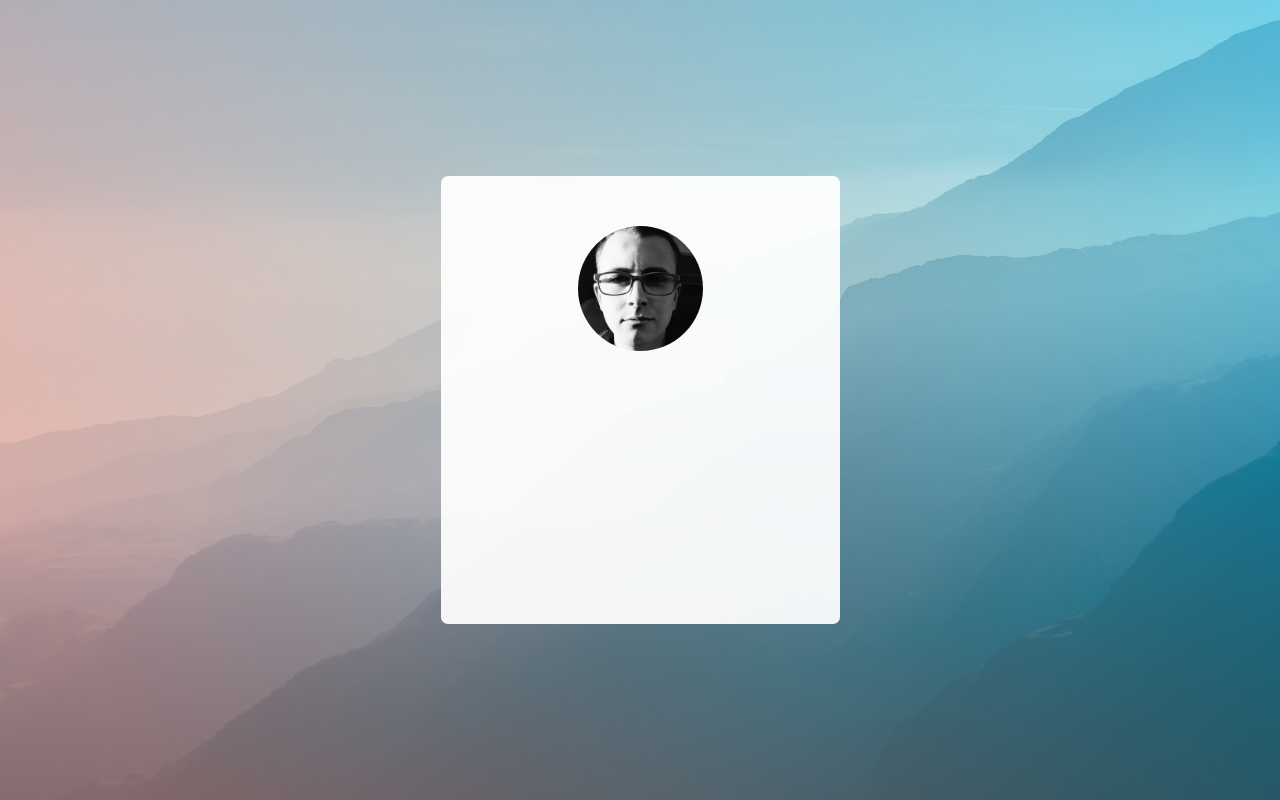
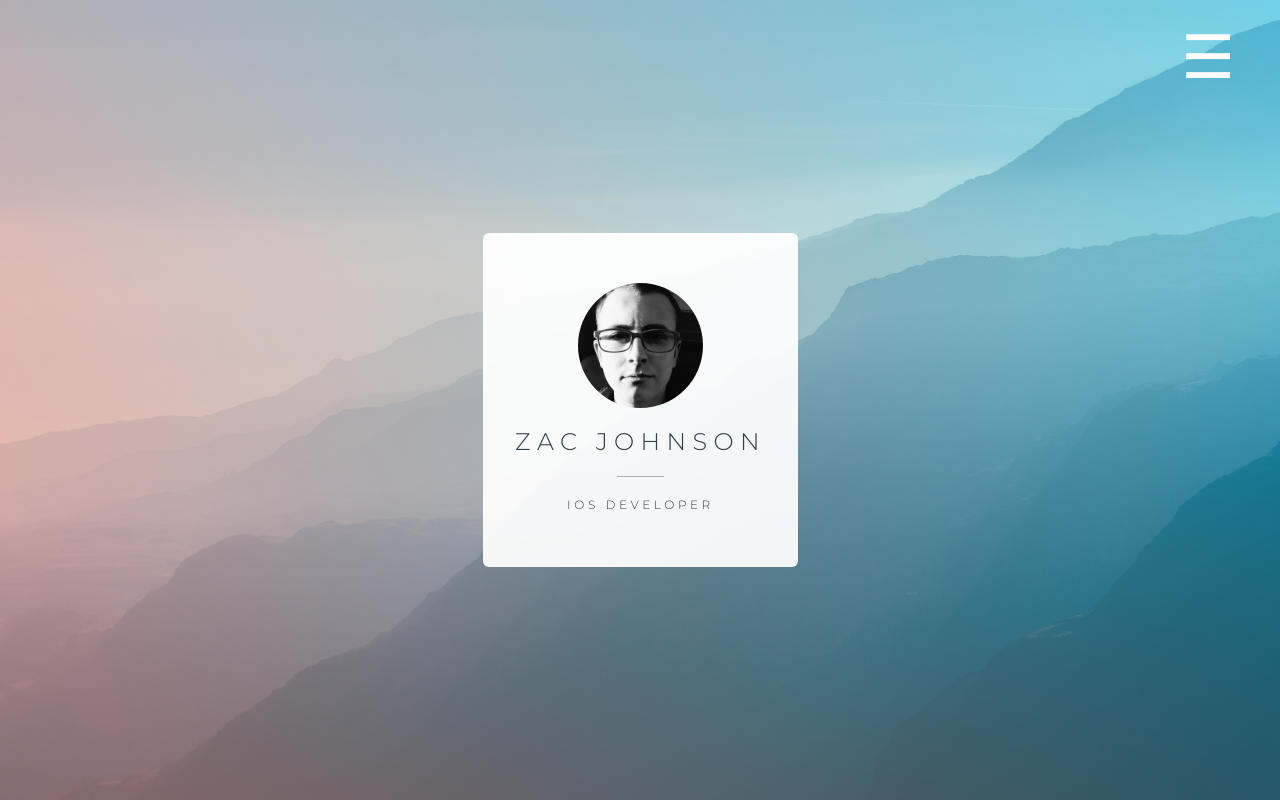
Before and after one commit to zcjhnsn/zjdotxyz, a plain HTML site: page index.html in a window 1280 px wide. Drawn offline with Linux system fonts and the light colour scheme.

Commit message:
Added dropdown menu functionality. Working on CSS for flexbox alignment in the center. Really dislike this. Added .htaccess file.

```diff
--- a/index.html
+++ b/index.html
@@ -5,14 +5,40 @@
         <title>Zac Johnson</title>
         <link rel="stylesheet" type="text/css" href="style.css">
         <link href="https://fonts.googleapis.com/css?family=Montserrat:200,300" rel="stylesheet">
+
     </head>
 
     <body>
+        <div class="menu" onclick="openNav()">&#9776;</div>
         <div class="flex-container">
             <div class="box">
                 <div class="flex-item" id="circle"></div>
+		<div class="name">Zac Johnson</div>
+                <hr>
+                <div class="buffer"></div>
+                <div class="what-am-i">iOS Developer</div>
             </div>
         </div>
+        <div id="myNav" class="overlay">
+            <a href="javascript:void(0)" class="closebtn" onclick="closeNav()">&times;</a>
+            <div class="overlay-content">
+                <a href="#">About</a>
+                <a href="#">Services</a>
+                <a href="#">Clients</a>
+                <a href="#">Contact</a>
+            </div>
+        </div>
+
+
+    <script>
+function openNav() {
+    document.getElementById("myNav").style.height = "100%";
+}
+
+function closeNav() {
+    document.getElementById("myNav").style.height = "0%";
+}
+</script>
     </body>
 
 </html>
--- a/style.css
+++ b/style.css
@@ -1,5 +1,6 @@
 html, body {
     height: 100%;
+    overflow: hidden;
 }
 body {
     margin: 0;
@@ -11,6 +12,18 @@ html {
     font-family: 'Montserrat', sans-serif;
 }
 
+.menu {
+    right: 0;
+    align-items: right;
+    justify-content: right;
+    position: absolute;
+    font-size: 60px;
+    margin-top: 20px;
+    margin-right: 45px;
+    cursor: pointer;
+    color: rgb(255, 255, 255);
+    text-align:right
+}
 
 .flex-container {
     height: 100%;
@@ -27,15 +40,35 @@ html {
 }
 
 .box {
-    background-color: #FFFFFFED;
-    height: 448px;
-    width: 399px;
-    border-radius: 7px;
-    opacity: 1.0;
     display: flex;
+    flex-direction: column;
+    position: relative;
+    max-width: 100%;
+    z-index: 1;
+    align-items: center;
     justify-content: center;
+    flex-grow: 0;
+    flex-shrink: 0;
+
+    padding-top: 3.125rem;
+    padding-right: 2rem;
+    padding-left: 2rem;
+    padding-bottom: 3.125rem;
+
     text-align: center;
-    align-content: center;
+    background-color: rgba(255, 255, 255, 0.93);
+    transform: perspective(1000px) rotateX(0deg);
+    transform-origin: 50% 50% 0px;
+    border-radius: 0.375rem;
+    transition: opacity 1s ease 0s, transform 1s ease 0s;
+}
+
+.container {
+    content: '';
+    display: block;
+    position: absolute;
+    width: 100%;
+    left: 0;
 }
 
 #circle {
@@ -44,7 +77,7 @@ html {
     border-radius:50% 50% 50% 50%;
     width:125px;
     height:125px;
-    margin: 50px;
+
     display: flex;
     align-content: center;
     justify-content: center;
@@ -52,9 +85,100 @@ html {
 }
 
 .name {
+    text-transform: uppercase;
+    color: rgb(49, 63, 71);
+    width: calc(100% + 0.4rem);
+    font-size: 1.5em;
+    letter-spacing: 0.4rem;
+    line-height: 1.5;
+    font-weight: 300;
+    margin-top: 1rem;
+    margin-bottom: 1rem;
+}
 
+.buffer {
+    margin-top: 1rem;
+    margin-border: 1rem;
+}
+
+hr {
+   display: block;
+   position: relative;
+   padding: 0;
+   margin: 0px auto;
+   height: 0;
+   width: 19%;
+   max-height: 0;
+   font-size: 1px;
+   line-height: 0;
+   clear: both;
+   border: none;
+   border-top: 1px solid #aaaaaa;
+   border-bottom: 1px solid #ffffff;
 }
 
 .flex-item {
     width: 399px;
 }
+
+.what-am-i {
+    text-transform: uppercase;
+    color: rgb(49, 63, 71);
+    letter-spacing: 0.225rem;
+    width: calc(100% + 0.225rem);
+    font-size: 0.75em;
+    line-height: 1.875;
+    font-weight: 300;
+}
+
+
+.overlay {
+    height: 0%;
+    width: 100%;
+    position: fixed;
+    z-index: 1;
+    top: 0;
+    left: 0;
+    background-color: rgb(0,0,0);
+    background-color: rgba(0,0,0, 0.9);
+    overflow-y: hidden;
+    transition: 0.5s;
+}
+
+.overlay-content {
+    position: relative;
+    top: 25%;
+    width: 100%;
+    text-align: center;
+    margin-top: 30px;
+}
+
+.overlay a {
+    padding: 8px;
+    text-decoration: none;
+    font-size: 36px;
+    color: #818181;
+    display: block;
+    transition: 0.3s;
+}
+
+.overlay a:hover, .overlay a:focus {
+    color: #f1f1f1;
+}
+
+.overlay .closebtn {
+    position: absolute;
+    top: 20px;
+    right: 45px;
+    font-size: 60px;
+}
+
+@media screen and (max-height: 450px) {
+  .overlay {overflow-y: auto;}
+  .overlay a {font-size: 20px}
+  .overlay .closebtn {
+    font-size: 40px;
+    top: 15px;
+    right: 35px;
+  }
+}
```
Also changed, not shown: Assets/Instagram.png (added), Assets/Twitter.png (added), 2 other files.
